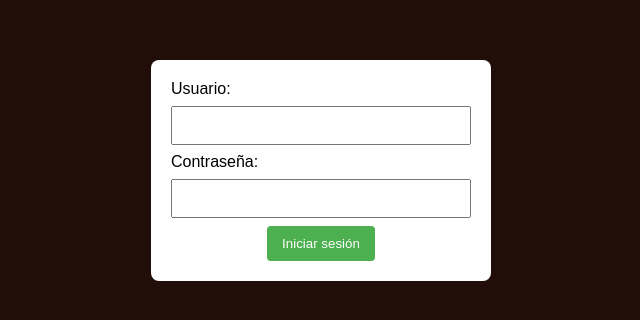
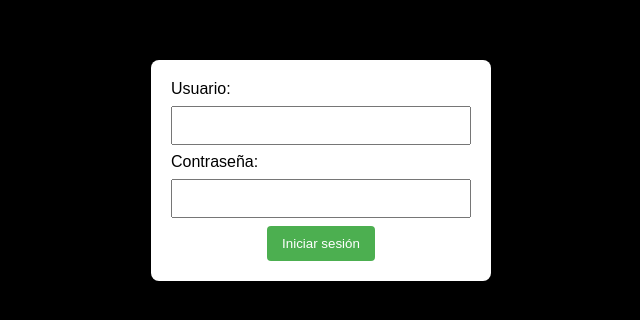
Before and after one commit to virulin/virulin.github.io, a plain HTML site: page login.html in a window 1280 px wide. Shown: the part 230-550 px from the top of the page, without its empty margins (319-959 px from the left). Drawn offline with Linux system fonts and the light colour scheme.

Commit message:
Update login.html

```diff
--- a/login.html
+++ b/login.html
@@ -13,7 +13,7 @@
             align-items: center;
             justify-content: center;
             height: 100vh;
-            background-color: #230F0A;
+            background-color: #000000;
         }
 
         form {
```
